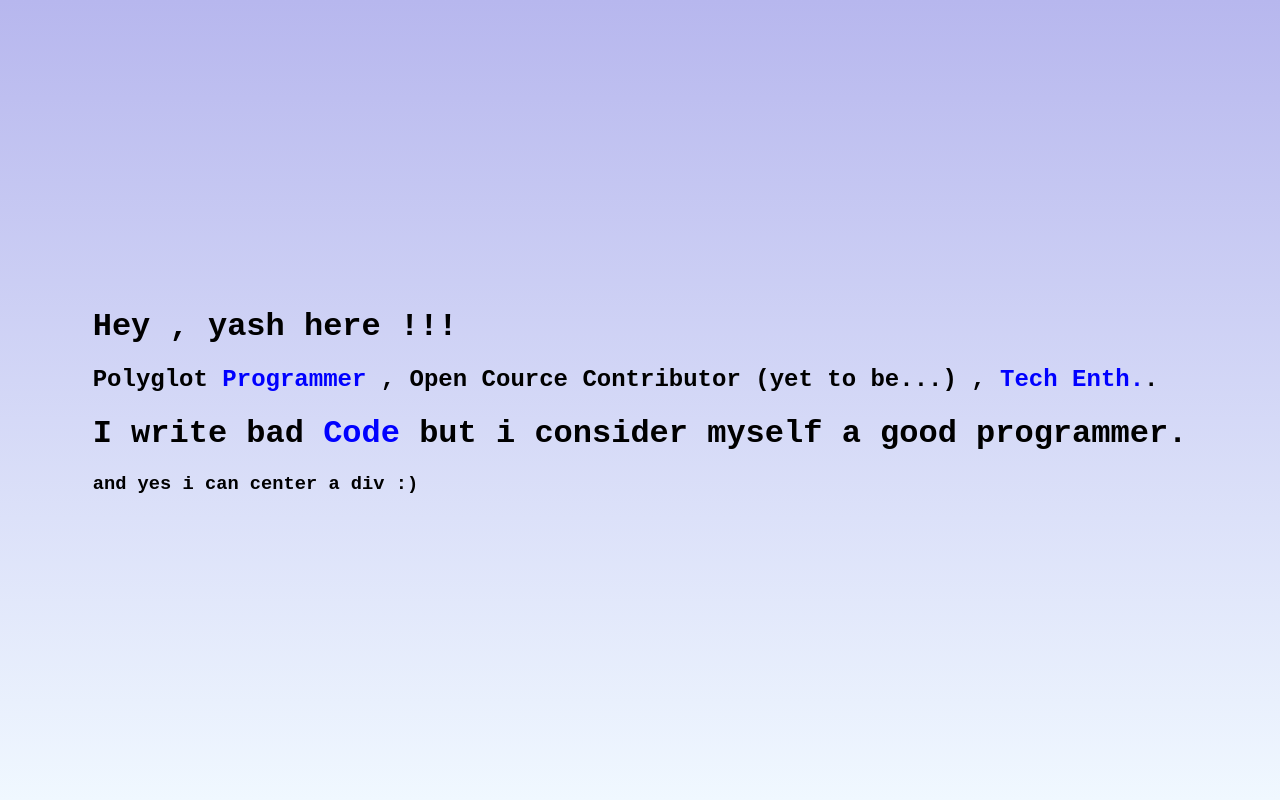
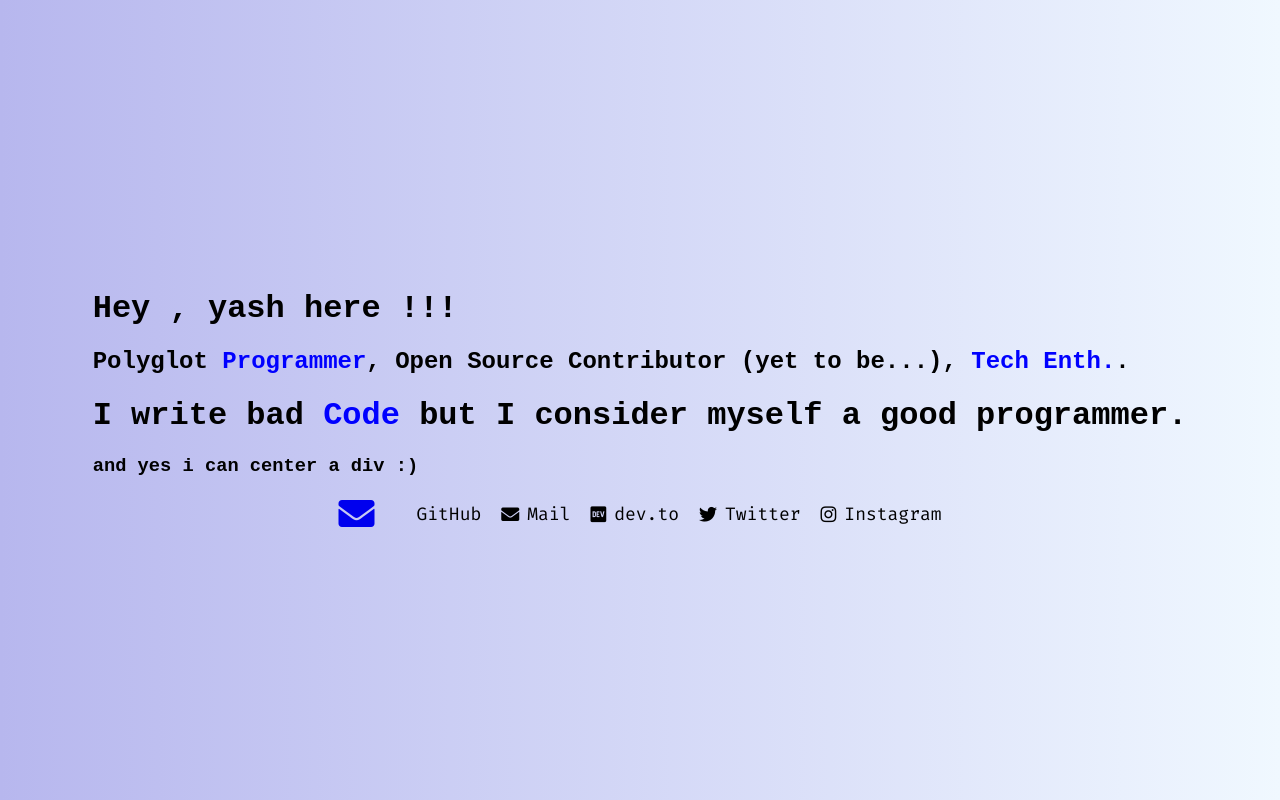
Before and after one commit to ctrly4sh/ctrly4sh.github.io, a plain HTML site: page index.html in a window 1280 px wide. Drawn offline with Linux system fonts and the light colour scheme.

Commit message:
fab icons font awesome

```diff
--- a/index.html
+++ b/index.html
@@ -5,6 +5,7 @@
     <meta name="viewport" content="width=device-width, initial-scale=1.0" />
     <title>:)</title>
 
+    <!-- Fonts -->
     <link rel="preconnect" href="https://fonts.googleapis.com" />
     <link rel="preconnect" href="https://fonts.gstatic.com" crossorigin />
     <link
@@ -12,6 +13,24 @@
       rel="stylesheet"
     />
 
+    <!-- Font Awesome -->
+
+    <!-- <link
+      rel="stylesheet"
+      href="https://cdnjs.cloudflare.com/ajax/libs/font-awesome/6.5.2/css/all.css"
+      integrity="sha512-DJLNx+VLY4aEiEQFjiawXaiceujj5GA7lIY8CHCIGQCBPfsEG0nGz1edb4Jvw1LR7q031zS5PpPqFuPA8ihlRA=="
+      crossorigin="anonymous"
+      referrerpolicy="no-referrer"
+    /> -->
+
+    <link
+      rel="stylesheet"
+      href="https://use.fontawesome.com/releases/v5.2.0/css/all.css"
+      integrity="sha384-hWVjflwFxL6sNzntih27bfxkr27PmbbK/iSvJ+a4+0owXq79v+lsFkW54bOGbiDQ"
+      crossorigin="anonymous"
+    />
+
+    <!-- CSS -->
     <link rel="stylesheet" href="style.css" />
   </head>
 
@@ -19,25 +38,55 @@
     <div id="main">
       <h1>Hey , yash here !!!</h1>
       <h2>
-        Polyglot <span style="color: blue; cursor: pointer; " onclick="github()">Programmer</span> , Open Cource
-        Contributor (yet to be...) ,
-        <span style="cursor: pointer;  color: blue" onclick="dev()">Tech Enth.</span>.
+        Polyglot
+        <span style="color: blue; cursor: pointer" onclick="github()"
+          >Programmer</span
+        >, Open Source Contributor (yet to be...),
+        <span style="cursor: pointer; color: blue" onclick="dev()"
+          >Tech Enth.</span
+        >.
       </h2>
       <h1>
-        I write bad <span style="color: blue; cursor: pointer;" onclick="github() ">Code</span> but i consider myself
-        a good programmer.
+        I write bad
+        <span style="color: blue; cursor: pointer" onclick="github()"
+          >Code</span
+        >
+        but I consider myself a good programmer.
       </h1>
       <h3>and yes i can center a div :)</h3>
+
+      <div id="tags">
+        <ul>
+          <a href="mailto:anilkhatri.dev@gmail.com"
+            ><i class="fas fa-envelope" style="font-size: 36px"></i
+          ></a>
+          <li onclick="github()"><i class="fa-brands fa-github"></i> GitHub</li>
+          <li onclick="mail()"><i class="fas fa-envelope"></i> Mail</li>
+          <li onclick="dev()"><i class="fab fa-dev"></i> dev.to</li>
+          <li onclick="twitter()"><i class="fab fa-twitter"></i> Twitter</li>
+          <li onclick="instagram()">
+            <i class="fab fa-instagram"></i> Instagram
+          </li>
+        </ul>
+      </div>
     </div>
+
+    <script>
+      function github() {
+        window.open("https://github.com/ctrly4sh", "_blank");
+      }
+      function mail() {
+        window.open("mailto:example@example.com", "_blank");
+      }
+      function dev() {
+        window.open("https://dev.to/y4sh/programming-in-2024-59f3", "_blank");
+      }
+      function twitter() {
+        window.open("https://twitter.com/y4shofc", "_blank");
+      }
+      function instagram() {
+        window.open("https://instagram.com/y4shofc", "_blank");
+      }
+    </script>
   </body>
-
-  <script>
-    function github(){
-      window.open("https://github.com/ctrly4sh" , "_blank")
-    }
-    function dev(){
-      window.open("https://dev.to/y4sh/programming-in-2024-59f3" , "_blank")
-    }
-  </script>
-
 </html>
--- a/style.css
+++ b/style.css
@@ -1,7 +1,30 @@
 body {
-  height: 98vh;
+  margin: 0;
+  padding: 0;
+  height: 100vh;
+  width: 100vw;
   font-family: "Fira Code thin", monospace;
   display: flex;
   justify-content: center;
   align-items: center;
-  background-image: linear-gradient(rgb(183, 183, 238), aliceblue);}
+  background-image: linear-gradient(to right, rgb(183, 183, 238), aliceblue);
+}
+
+
+#tags ul {
+  list-style: none;
+  padding: 0;
+  margin: 0;
+  display: flex;
+  justify-content: center;
+  gap: 20px; /* Adds spacing between list items */
+}
+
+#tags ul li {
+  cursor: pointer;
+  display: flex;
+  align-items: center;
+  gap: 8px; /* Adds spacing between icon and text */
+  font-family: "Fira Code";
+  font-size: large;
+}
```
